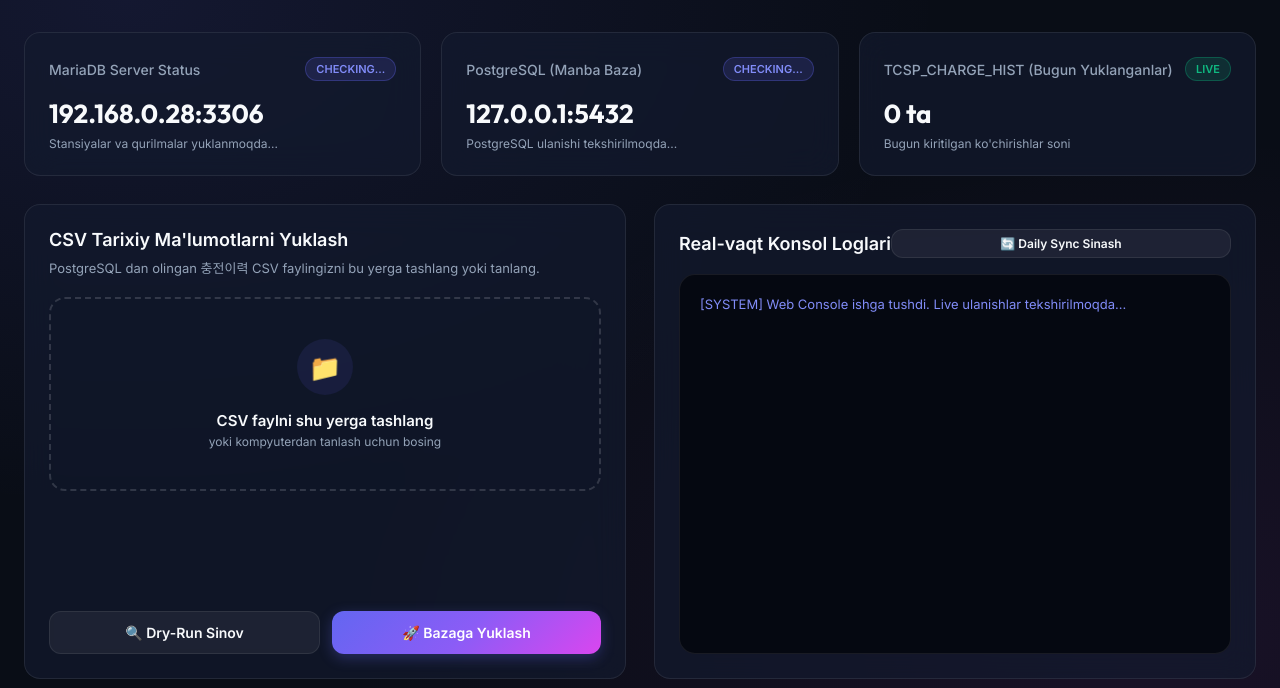
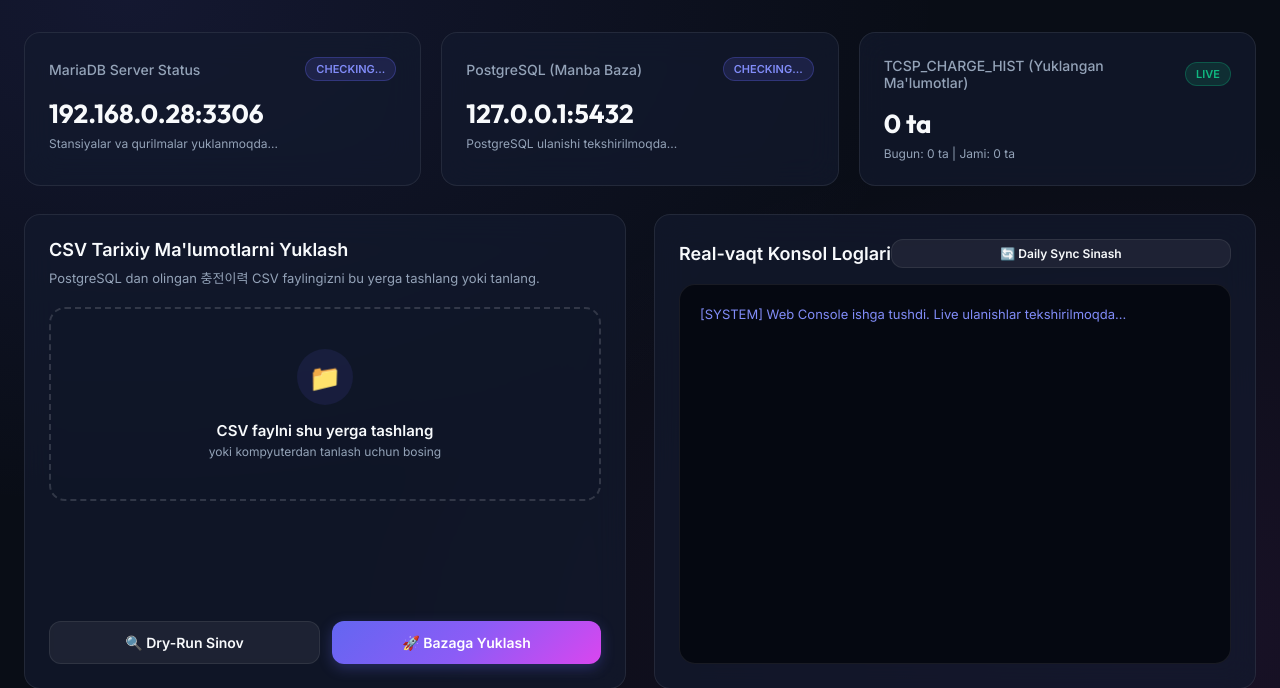
Before and after one commit to abdulboriy6863/pg_to_mariadb_sync, a FastAPI app: page / in a window 1280 px wide. Shown: the part 81-769 px from the top of the page. Run offline with FastAPI, Linux system fonts and the light colour scheme; data that the repository does not hold is empty.

Commit message:
fix today count metric and update UI cards

```diff
--- a/src/db_client.py
+++ b/src/db_client.py
@@ -97,21 +97,28 @@ class MariaDBClient:
         conn = self.get_connection()
         if not conn:
             return {
-                "today_history_count": 0
+                "today_history_count": 0,
+                "total_imported_count": 0
             }
         try:
             with conn.cursor() as cursor:
-                # Fast indexed range query for tool-imported records (negative transactionId)
+                # Total tool-imported records (negative transactionId)
                 cursor.execute("SELECT COUNT(*) as cnt FROM TCSP_CHARGE_HIST WHERE transactionId < 0;")
-                imported_cnt = cursor.fetchone()['cnt']
+                total_imported_cnt = cursor.fetchone()['cnt']
+
+                # Today's tool-imported records
+                cursor.execute("SELECT COUNT(*) as cnt FROM TCSP_CHARGE_HIST WHERE transactionId < 0 AND DATE(begin) = CURDATE();")
+                today_cnt = cursor.fetchone()['cnt']
 
                 return {
-                    "today_history_count": imported_cnt
+                    "today_history_count": today_cnt,
+                    "total_imported_count": total_imported_cnt
                 }
         except Exception as e:
             logger.error(f"Error fetching live metrics: {e}")
             return {
-                "today_history_count": 0
+                "today_history_count": 0,
+                "total_imported_count": 0
             }
         finally:
             conn.close()
--- a/src/server.py
+++ b/src/server.py
@@ -99,18 +99,14 @@ def get_status():
     stations_count = 0
     chargers_count = 0
     metrics = {
-        "today_history_count": 0
+        "today_history_count": 0,
+        "total_imported_count": 0
     }
 
     if mariadb_online:
         try:
-            with conn.cursor() as cursor:
-                cursor.execute("SELECT COUNT(*) as cnt FROM TINF_CS;")
-                stations_count = cursor.fetchone()['cnt']
-                cursor.execute("SELECT COUNT(*) as cnt FROM TINF_CP;")
-                chargers_count = cursor.fetchone()['cnt']
-                cursor.execute("SELECT COUNT(*) as cnt FROM TCSP_CHARGE_HIST WHERE transactionId < 0;")
-                metrics["today_history_count"] = cursor.fetchone()['cnt']
+            stations_count, chargers_count = db_client.get_mapped_counts()
+            metrics = db_client.get_live_metrics()
         except Exception:
             pass
         finally:
--- a/static/app.js
+++ b/static/app.js
@@ -313,11 +313,14 @@ document.addEventListener("DOMContentLoaded", () => {
         mariadbSub.textContent = "Stansiyalar: " + data.mariadb.mapped_stations + " | Qurilmalar: " + data.mariadb.mapped_chargers;
 
         const metrics = data.mariadb.metrics || {};
+        const todayCnt = metrics.today_history_count || 0;
+        const totalCnt = metrics.total_imported_count || 0;
+
         if (todayHistoryValue) {
-          todayHistoryValue.textContent = (metrics.today_history_count || 0).toLocaleString() + " ta";
+          todayHistoryValue.textContent = todayCnt.toLocaleString() + " ta";
         }
         if (todayHistorySub) {
-          todayHistorySub.textContent = "Bugun kiritilgan ko'chirishlar soni";
+          todayHistorySub.textContent = "Bugun: " + todayCnt.toLocaleString() + " ta | Jami yuklangan: " + totalCnt.toLocaleString() + " ta";
         }
       } else {
         mariadbBadge.className = "badge badge-danger";
--- a/templates/index.html
+++ b/templates/index.html
@@ -51,11 +51,11 @@
 
       <div class="card">
         <div class="card-header">
-          <span class="card-title">TCSP_CHARGE_HIST (Bugun Yuklanganlar)</span>
+          <span class="card-title">TCSP_CHARGE_HIST (Yuklangan Ma'lumotlar)</span>
           <span class="badge badge-success">LIVE</span>
         </div>
         <div id="todayHistoryValue" class="card-value">0 ta</div>
-        <div id="todayHistorySub" class="card-subtext">Bugun kiritilgan ko'chirishlar soni</div>
+        <div id="todayHistorySub" class="card-subtext">Bugun: 0 ta | Jami: 0 ta</div>
       </div>
     </section>
 
```
Also changed, not shown: src/csv_importer.py (+6 -1 lines).
